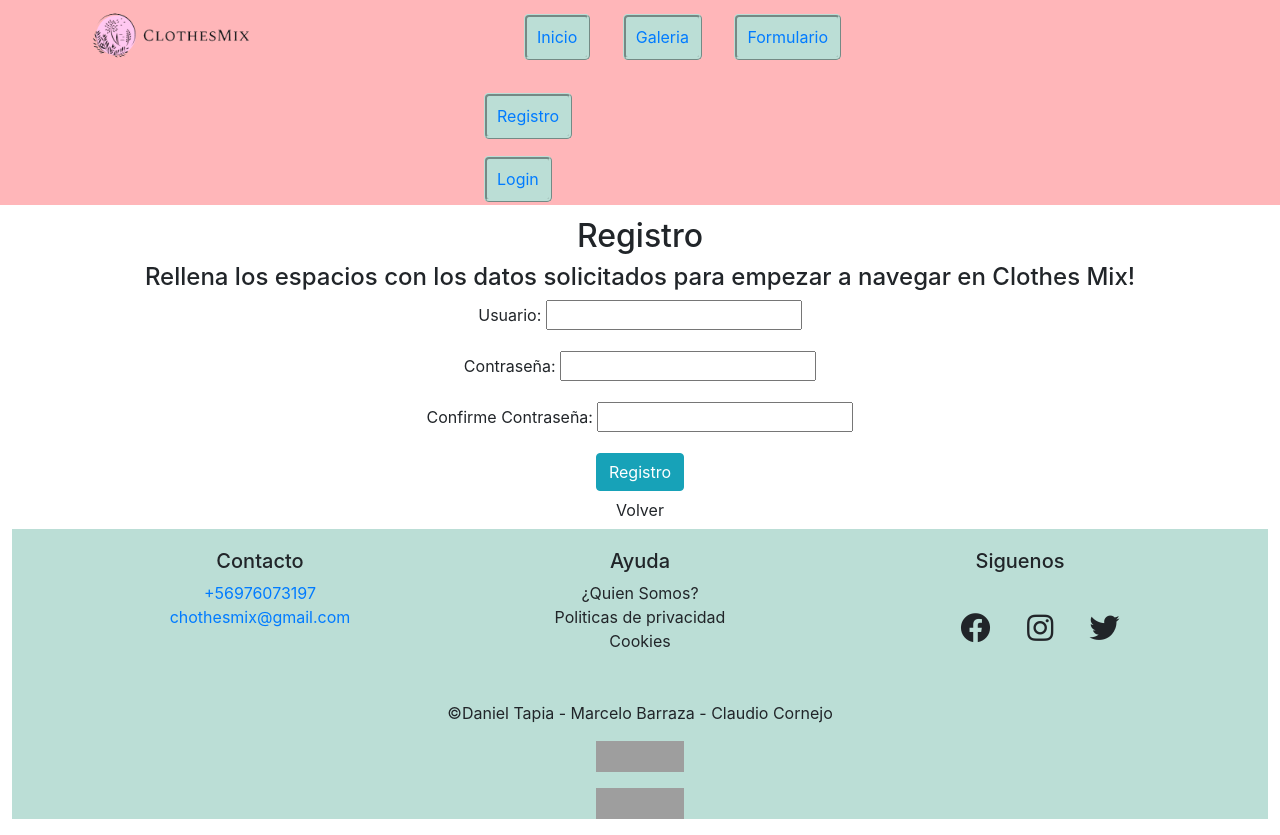
After one commit to DanielWiz/clothes_mix, a Django app: page /registro/ in a window 1280 px wide. The commit adds this page. Run offline with Django 3.2, Linux system fonts and the light colour scheme; some libraries are stand-ins or nearby versions; grey boxes are pictures that could not be loaded.

Commit message:
Subida registro de usuario y login

```diff
--- /dev/null
+++ b/clothes_mix/forms.py
@@ -0,0 +1,38 @@
+from django import forms
+from django.contrib.auth.forms import UserCreationForm
+from django.contrib.auth.models import User
+
+class UserCreationForm(forms.ModelForm):
+    """
+    A form that creates a user, with no privileges, from the given username and
+    password.
+    """
+    error_messages = {
+        'password_mismatch': ("Las contraseñas no son iguales"),
+    }
+    username = forms.CharField(label=("Usuario"))
+    password1 = forms.CharField(label=("Contraseña"),
+        widget=forms.PasswordInput)
+    password2 = forms.CharField(label=("Confirme Contraseña"),
+        widget=forms.PasswordInput)
+
+    class Meta:
+        model = User
+        fields = ("username",)
+
+    def clean_password2(self):
+        password1 = self.cleaned_data.get("password1")
+        password2 = self.cleaned_data.get("password2")
+        if password1 and password2 and password1 != password2:
+            raise forms.ValidationError(
+                self.error_messages['password_mismatch'],
+                code='password_mismatch',
+            )
+        return password2
+
+    def save(self, commit=True):
+        user = super(UserCreationForm, self).save(commit=False)
+        user.set_password(self.cleaned_data["password1"])
+        if commit:
+            user.save()
+        return user
--- a/clothes_mix/static/css/index.css
+++ b/clothes_mix/static/css/index.css
@@ -106,6 +106,10 @@ div.redesSociales{
     font-size: 30px;
 }
 
+.logoContainer{
+    width: 400px;
+}
+
 /* MAPA GOOGLE*/
 #map {
     position: relative;
--- a/clothes_mix/templates/base.html
+++ b/clothes_mix/templates/base.html
@@ -30,6 +30,17 @@
                             <li><a href="{% url 'galeria' %}">Galeria</a></li>
                             <li><a href="{% url 'formulario' %}">Formulario</a></li>
                         </ul>
+                        <ul class="nav navbar-nav navbar-right">
+                            {% if user.is_authenticated %}
+                              <ul class="nav navbar-nav">
+                                <li><p style="color: white;">Bienvenido, {{ user.username }}!</p></li>
+                                <li><p><a class="btn-xs btn-info" style="border-radius: 6px;" href="{% url 'logout' %}">Cerrar sesión</a></p></li>
+                              </ul>
+
+                            {% else %}
+                              <li><a href="/registro"><span class="glyphicon glyphicon-user"></span> Registro</a></li>
+                            <li><a href="/accounts/login"><span class="glyphicon glyphicon-log-in"></span> Login</a></li>
+                            {% endif %}
                     </nav>
                 </div>
             </div>
--- /dev/null
+++ b/clothes_mix/templates/registration/registro.html
@@ -0,0 +1,15 @@
+{% extends 'base.html' %}
+{% block content %}
+<div class="boxSingup" style="margin: 12px; text-align: center;">
+	<h2>Registro</h2>
+	<h4>Rellena los espacios con los datos solicitados para empezar a navegar en Clothes Mix!</h4>
+		<form method="post">
+			{% csrf_token %}
+			{{ form.as_p }}
+			<button class="btn btn-info" type="submit">Registro</button>
+		</form>
+	<div class="ficon">
+		<a href="/" class="btn btn-default" role="button">Volver</a>
+	<div/>
+</div>
+{% endblock %}
--- a/clothes_mix/urls.py
+++ b/clothes_mix/urls.py
@@ -1,5 +1,6 @@
 from django.urls import path
 from . import views
+from clothes_mix import views as core_views
 
 urlpatterns = [
     path('', views.inicio, name='inicio'),
@@ -7,4 +8,5 @@ urlpatterns = [
     path('formulario', views.formulario, name='formulario'),
     path('formulario2',views.formulario2,name='formularioRegistro'),
     path('datos', views.datos, name='datos'),
+    path('registro/', core_views.signup, name='signup'),
 ]
--- a/clothes_mix/views.py
+++ b/clothes_mix/views.py
@@ -1,5 +1,8 @@
-from django.shortcuts import render
+from django.shortcuts import render, redirect
 from .models import Formulario
+from django.contrib.auth import login, authenticate
+from django.contrib.auth.forms import UserCreationForm
+from .forms import UserCreationForm
 
 
 # Create your views here.
@@ -31,3 +34,17 @@ def formulario2(request):
                    direccion=direccion, sugerencia=sugerencia)
     p.save()
     return render(request, 'registrogood.html', {'Nombre': nombre})
+
+def signup(request):
+    if request.method == 'POST':
+        form = UserCreationForm(request.POST)
+        if form.is_valid():
+            form.save()
+            username = form.cleaned_data.get('username')
+            raw_password = form.cleaned_data.get('password1')
+            user = authenticate(username=username, password=raw_password)
+            login(request, user)
+            return redirect('/')
+    else:
+        form = UserCreationForm()
+    return render(request, 'registration/registro.html', {'form': form})
--- a/mysite/settings.py
+++ b/mysite/settings.py
@@ -120,3 +120,7 @@ USE_TZ = True
 
 STATIC_URL = '/static/'
 STATIC_ROOT = os.path.join(BASE_DIR, 'static')
+
+LOGIN_REDIRECT_URL = '/'
+
+LOGOUT_REDIRECT_URL = '/'
--- a/mysite/urls.py
+++ b/mysite/urls.py
@@ -19,4 +19,5 @@ from django.urls import path, include
 urlpatterns = [
     path('admin/', admin.site.urls),
     path('', include('clothes_mix.urls')),
+    path('accounts/', include('django.contrib.auth.urls')),
 ]
```
Also changed, not shown: clothes_mix/templates/registration/login.html (added, +20 -0 lines).
